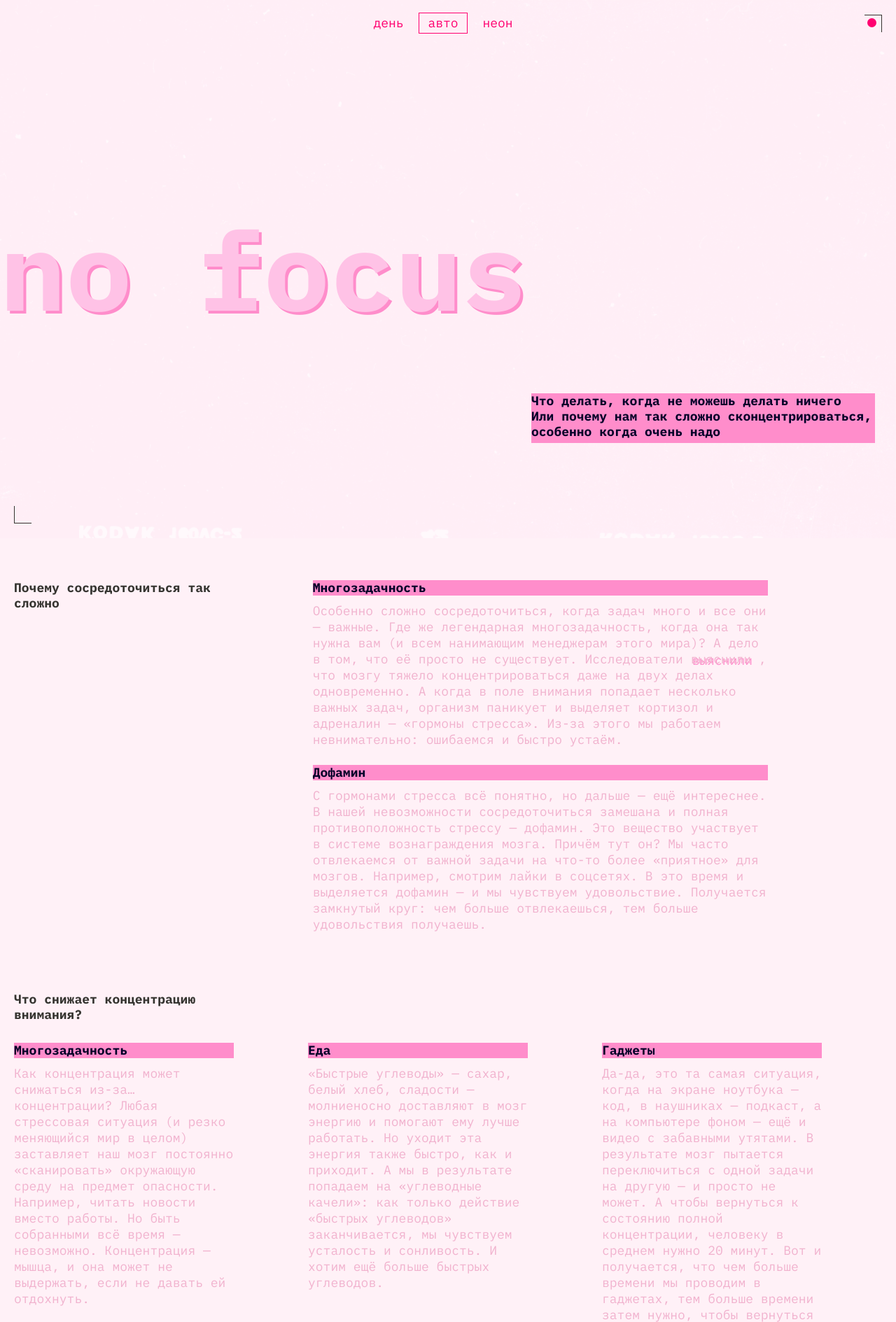
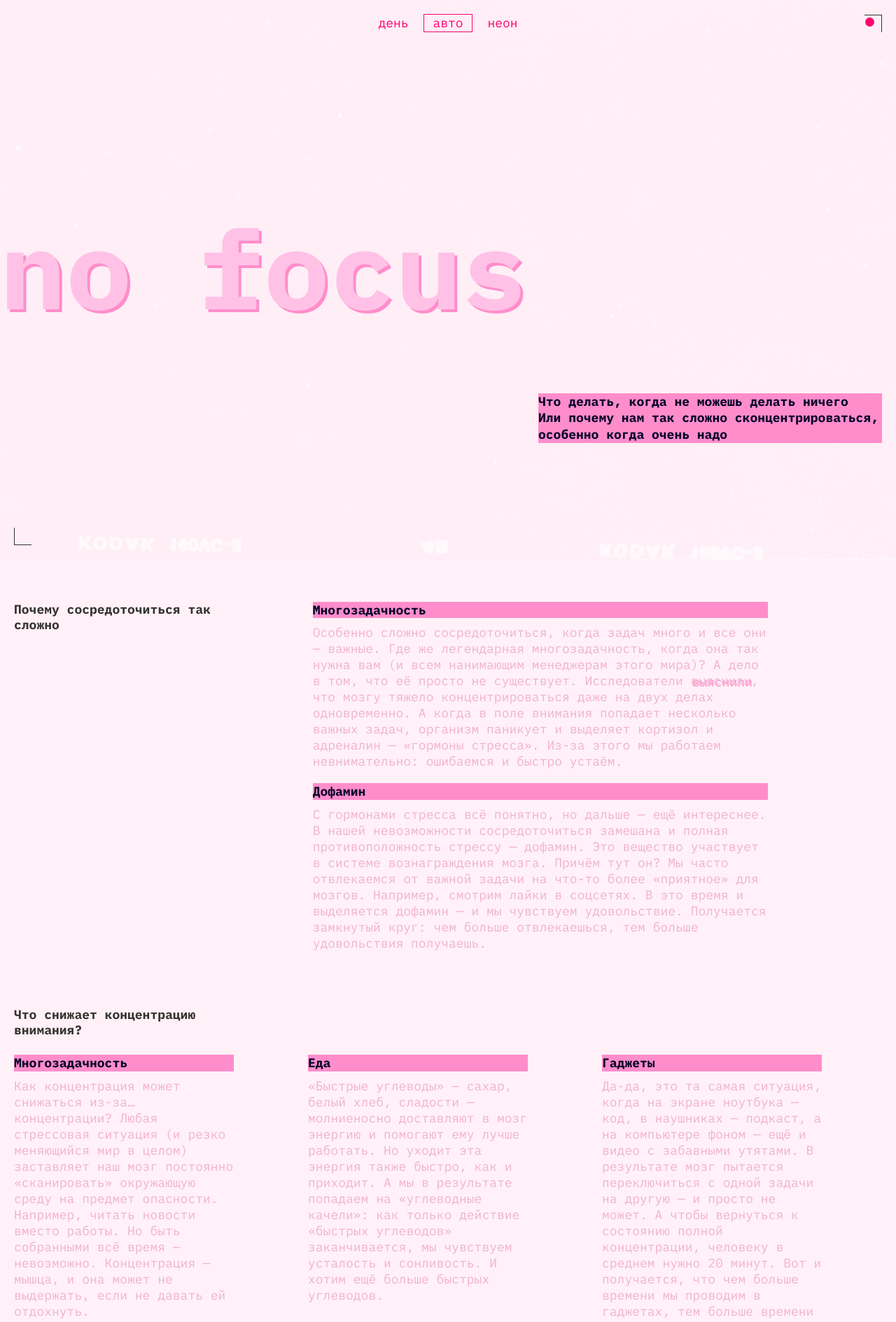
Before and after one commit to alexeyTolm/slozhno-sosredotochitsya-fd, a plain HTML site: page index.html in a window 1280 px wide. Shown: the top 1889 px of the page at 70% size. Drawn offline with Linux system fonts and the light colour scheme.

Commit message:
Проект 3 спринта

```diff
--- a/index.html
+++ b/index.html
@@ -9,12 +9,12 @@
     <link rel="shortcut icon" href="./images/favicon.svg" type="image/svg">
     <title>Сложно сосредоточиться</title>
     <script src="./scripts/script.js"></script>
+    <link rel="stylesheet" href="./fonts/fonts.css">
     <link rel="stylesheet" href="./styles/variables.css">
     <link rel="stylesheet" href="./styles/style.css">
     <link rel="stylesheet" href="./styles/dark.css">
     <link rel="stylesheet" href="./styles/light.css">
     <link rel="stylesheet" href="./styles/globals.css">
-    <link rel="stylesheet" href="./fonts/fonts.css">
   </head>
   <body class="page">
     <header class="header decorated-zone">
@@ -46,15 +46,15 @@
           </li>
         </ul>
       </nav>
-      <div class="header__title-text">
-        <p>no focus</p>
-      </div>
+      <h1 class="header__title-text">
+        no focus
+      </h1>
       <p class="header__accent-text title-decor">Что делать, когда не можешь делать ничего<br>
         Или почему нам так сложно сконцентрироваться,
         особенно когда очень надо</p>
     </header>
     <main class="main__content">
-      <div class="main__block-text block-1">
+      <section class="main__block-text block-1">
         <div class="main__main-text-wrapper">
           <p class="main__main-text">Почему сосредоточиться так сложно</p>
         </div>
@@ -64,8 +64,8 @@
             <p>Особенно сложно сосредоточиться, когда задач много и все они — важные.
             Где же легендарная многозадачность, когда она так нужна
             вам (и всем нанимающим менеджерам этого мира)? А дело в том, что
-             её просто не существует. Исследователи <span class="shadowed-text">выяснили</span>
-             , что мозгу тяжело
+             её просто не существует. Исследователи <a class="shadowed-text text-link" href="#">выяснили</a>,
+            что мозгу тяжело
              концентрироваться даже на двух делах одновременно.
              А когда в поле внимания попадает несколько
             важных задач, организм паникует и выделяет
@@ -84,8 +84,8 @@
             круг: чем больше отвлекаешься, тем больше удовольствия получаешь.</p>
           </div>
         </div>
-      </div>
-      <div class="main__block-text block-2">
+      </section>
+      <section class="main__block-text block-2">
         <p class="main__main-text">Что снижает концентрацию внимания?</p>
         <div class="main__content-block-2">
           <div class="block-text block-text-2">
@@ -117,8 +117,8 @@
               тем больше времени затем нужно, чтобы вернуться к работе.</p>
           </div>
         </div>
-      </div>
-      <div class="main__block-text block-3">
+      </section>
+      <section class="main__block-text block-3">
         <div class="main__main-text-wrapper">
           <p class="main__main-text">Как концентрироваться лучше, чем золотая рыбка (то есть дольше трёх секунд)</p>
         </div>
@@ -152,8 +152,8 @@
             <p>Настоящие бумажные книги. Это правда помогает с концентрацией: чтобы прочитать пост в соцсети, достаточно нескольких минут или даже секунд. А вот интересная книга способна затянуть и на несколько часов и круто тренирует направленное внимание.</p>
           </div>
       </div>
-      </div>
-      <div class="main__block-photo">
+      </section>
+      <section class="main__block-photo">
         <p class="title-decor photo">А можно в картинках?</p>
         <div class="main__block-photo gallery">
           <div class="gallery__item">
@@ -172,7 +172,7 @@
             <img class="gallery__image" src="./images/street.png" alt="Пустая улица города в розово-фиолетовых тонах с традиционными домами, деревьями и вывесками" />
           </div>
         </div>
-      </div>
+      </section>
     </main>
     <footer class="footer">
       <div class="footer__title-text">
--- a/styles/dark.css
+++ b/styles/dark.css
@@ -16,4 +16,5 @@
   --rec-color: #FF0070;
   --link-shadow: 2px 2px 0 var(--accent-color);
   --link-hover-shadow: 1px 1px 0 var(--accent-color);
+  --text-link: 1px solid #F1B2CE;
 }
--- a/styles/light.css
+++ b/styles/light.css
@@ -18,6 +18,8 @@
   --link-hover: 1px 1px 0 var(--accent-color);
   --link-shadow: 2px 2px 0 #FF0070;
   --border-color: #353430;
+  --text-link: 1px solid #000;
+  --button-visual: 1px solid rgb(0, 0, 0, .3);
 }
 
 @media (prefers-color-scheme: light) {
@@ -34,9 +36,10 @@
     --link-hover: 1px 1px 0 var(--accent-color);
     --border-color: #353430;
     --rec-color: transparent;
+    --text-link: 1px solid #000;
+    --button-visual: 1px solid rgb(0, 0, 0, .3);
   }
 }
-
 .theme-light .rec {
   display: none;
 }
--- a/styles/style.css
+++ b/styles/style.css
@@ -1,16 +1,20 @@
 /* Основные стили проекта. Это стили для темы, которую вы верстаете первой. */
 .header {
-  display: grid;
+  display: flex;
+  flex-direction: column;
+  align-items: flex-start;
   position: relative;
   background: var(--header-bg);
-  padding-bottom: 50px;
+  min-height: 100vh;
+  width: 100%;
+  padding: 0 10px 50px;
 }
 
 .header::before {
   content: '';
   position: absolute;
   top: 10px;
-  right: 20px;
+  right: 10px;
   width: 25px;
   height: 25px;
   border-top: 1px solid var(--heading-color);
@@ -21,7 +25,7 @@
   content: '';
   position: absolute;
   bottom: 10px;
-  left: 5px;
+  left: 10px;
   width: 25px;
   height: 25px;
   border-bottom: 1px solid var(--heading-color);
@@ -32,7 +36,7 @@
 .rec {
   position: absolute;
   top: 10px;
-  right: 25px;
+  right: 15px;
   font-size: var(--font-size-base);
   width: 52px;
   height: 26px;
@@ -52,12 +56,15 @@
   margin-left: 6px;
 }
 
+.header__theme-menu {
+  width: 100%;
+}
+
 .header__theme-menu-list {
   display: grid;
   gap: 8px;
   justify-self: end;
   margin-top: 69px;
-  margin-right: 10px;
   margin-bottom: 63px;
   width: 70px;
 }
@@ -85,27 +92,29 @@
   pointer-events: none;
 }
 
+.header__theme-menu-button:hover {
+  outline: var(--button-visual);
+}
+
+.header__theme-menu-button:focus {
+  border-bottom: var(--button-visual);
+}
+
 .header__title-text {
   font-size: clamp(7.25rem, 7.0115rem + 1.0178vw, 7.5rem);
   text-shadow: 4px 4px 0 var(--accent-color);
   color: var(--title-color);
   line-height: 82.5%;
-  align-self: center;
   font-family: var(--font-family);
   font-weight: bold;
   font-display: swap;
-  margin-left: 10px;
-  margin-bottom: 40px;
-}
-
-.title-decor {
-  background-color: var(--accent-color);
+  margin-bottom: 55px;
 }
 
 .header__accent-text {
-  width: 355px;
-  height: 117px;
-  margin: 55px 10px 0 15px;
+  max-width: 355px;
+  min-height: 117px;
+  height: fit-content;
   color: var(--text-on-accent);
   font-family: var(--font-family);
   font-weight: bold;
@@ -115,6 +124,7 @@
 .page {
   /* сохраните в разметке и стилях класс page у тега body. Он удобен, чтобы составлять селекторы для разных цветовых тем. */
   background-color: var(--body-bg);
+  background-attachment: fixed;
 }
 
 main {
@@ -123,7 +133,7 @@ main {
 
 .main__content {
   display: grid;
-  gap: 56px;
+  gap: 48px;
 }
 
 .main__main-text {
@@ -137,7 +147,22 @@ main {
 
 }
 
+.text-link {
+  text-decoration: none;
+}
+
+.text-link:hover {
+  border-bottom: var(--text-link);
+}
+
+.text-link:focus {
+  outline: var(--text-link);
+}
+
 .block-text {
+  display: flex;
+  flex-direction: column;
+  gap: 9px;
   width: 355px;
   font-family: var(--font-family);
   color: var(--text-on-accent);
@@ -151,39 +176,41 @@ main {
 }
 
 .title-decor {
-  margin-top: 20px;
-  margin-bottom: 10px;
+  background-color: var(--accent-color);
   color: #000028;
   font-family: var(--font-family);
   font-weight: bold;
   font-display: swap;
   font-size: var(--font-size-base);
-  line-height: 1.234;
+  line-height: 1.3;
 }
 
+.main__content-block-1, .main__content-block-2, .main__content-block-3 {
+  display: flex;
+  flex-direction: column;
+  gap: 20px;
+}
 
 .block-1 {
   display: grid;
-  gap: 10px;
+  gap: 24px;
 }
 
 .block-2 {
   display: grid;
-  gap: 8px;
+  gap: 24px;
 }
 
 .block-3 {
   display: grid;
-  gap: 15px;
+  gap: 24px;
+  /* ... */
 }
 
-.title-decor.photo {
-  margin-top: 10px;
-}
 
 .main__block-photo {
   display: grid;
-  gap: 10px;
+  gap: 8px;
 }
 
 .photo {
@@ -195,10 +222,14 @@ main {
 }
 
 .footer {
-  display: grid;
+  display: flex;
+  flex-direction: column;
+  align-items: center;
+  justify-content: center;
   position: relative;
   min-height: 668px;
-  margin: 30px 14px 13px 15px;
+  width: 100%;
+  min-height: 100vh;
 }
 
 .footer__title-text {
@@ -210,13 +241,14 @@ main {
   font-family: var(--font-family);
   font-weight: bold;
   font-display: swap;
+  margin-top: 60px;
 }
 
 .footer::before {
   content: '';
   position: absolute;
-  top: 10px;
-  right: -5px;
+  top: 40px;
+  right: 10px;
   width: 25px;
   height: 25px;
   border-top: 1px solid var(--heading-color);
@@ -226,8 +258,8 @@ main {
 .footer::after {
   content: '';
   position: absolute;
-  bottom: 10px;
-  left: -5px;
+  bottom: -20px;
+  left: 10px;
   width: 25px;
   height: 25px;
   border-bottom: 1px solid var(--heading-color);
@@ -241,31 +273,35 @@ main {
 
 @media (min-width: 768px) {
 
+  .header {
+    padding-left: 0;
+    align-items: flex-end;
+  }
+
   .header__title-text {
-    margin-left: 0px;
     font-size: clamp(7.5rem, 0.5625rem + 14.4531vw, 9.8125rem);
+    margin-right: auto;
   }
 
   .header__accent-text {
-    margin-top: 120px;
-    justify-self: end;
-    margin-bottom: 134px;
-    margin-right: 20px;
-    width: 364px;
-    height: 115px;
+    max-width: 366px;
+    margin-top: 106px;
+    margin-right: 10px;
   }
 
   .header__theme-menu-list {
     margin-top: 187px;
-    margin-right: 20px;
+    margin-right: 10px;
     margin-bottom: 173px;
   }
   .header::before {
     top: 20px;
+    right: 20px;
   }
 
   .rec {
     top: 20px;
+    right: 30px;
   }
 
   .rec::after {
@@ -278,7 +314,7 @@ main {
   }
 
   main {
-    padding-top: 45px;
+    padding-top: 60px;
     padding-left: 20px;
     padding-right: 20px;
   }
@@ -290,12 +326,12 @@ main {
     margin-bottom: 40px;
   }
 
+  .main__content {
+    gap: 40px;
+  }
+
   .main__main-text {
     width: 234px;
-  }
-
-  .main__main-text-wrapper {
-    margin-top: 20px;
   }
 
   .block-text {
@@ -312,13 +348,10 @@ main {
   }
 
   .block-3 {
-    margin-top: 5px;
+    margin-top: 40px;
     display: grid;
     grid-template-columns: 1fr 2fr;
-    margin-bottom: 23px;
-  }
-  .main__content-block-3 .block-text + .block-text {
-    margin-top: 25px;
+    margin-bottom: 40px;
   }
 
   .main__block-photo.gallery {
@@ -379,30 +412,36 @@ main {
   .footer__title-text {
     font-size: clamp(7.5rem, 0.5625rem + 14.4531vw, 9.8125rem);
     justify-self: center;
-    margin: 486px 0 463px 0;
+    margin: 524px 0 463px 0;
     width: 360px;
   }
 
   .footer::after {
-    left: 10px;
+    left: 20px;
+    bottom: 20px;
   }
 
   .footer::before {
-    top: 46px;
-    right: 10px;
+    top: 80px;
+    right: 22px;
   }
 }
 
 @media (min-width: 1024px) {
+  .header {
+    padding: 0;
+  }
+
   .header__theme-menu-list {
     display: flex;
-    justify-self: center;
-    margin: 18px 397px 273px 397px;
-    width: 240px;
+    align-items: center;
+    justify-content: center;
+    margin: 20px 0px 273px;
+    width: 100%;
   }
-  .rec {
-    margin-top: 1px;
-    margin-right: 2px;
+
+  .header__theme-menu-button {
+    height: 26px;
   }
 
   .header::before {
@@ -414,35 +453,29 @@ main {
   }
 
   .header__accent-text {
-    margin-top: 112px;
-    justify-self: end;
-    margin-bottom: 86px;
-    margin-right: 30px;
-    width: 491px;
-    height: 71px;
+    margin: 0;
+    margin-right: 20px;
+    max-width: 491px;
+    min-height: 71px;
   }
 
   .header__title-text {
-    margin: 0;
+    margin-bottom: 114px;
   }
 
   main {
-    padding-top: 40px;
+    padding-top: 60px;
+    gap: 35px;
     padding-left: 20px;
     padding-right: 20px;
   }
 
-  .main__main-text-wrapper {
-    margin-top: 10px;
-  }
-
   .main__main-text {
-    margin-top: 10px;
     width: 314px;
   }
 
   .main__content-block-1 {
-    gap: 5px;
+    gap: 20px;
   }
 
   .block-text {
@@ -453,14 +486,16 @@ main {
     width: 314px;
   }
 
+  .block-3 {
+    margin-top: 15px;
+    margin-bottom: 30px;
+  }
+
   .main__content-block-2 {
     margin-bottom: 23px;
     display: grid;
     gap: 20px;
     grid-template-columns: 1fr 1fr 1fr;
-  }
-  .main__content {
-    gap: 35px;
   }
 
   .main__content-block-3 {
@@ -473,16 +508,17 @@ main {
 
   .footer__title-text {
     margin: 0;
-    margin-top: 145px;
+    margin-top: 130px;
     justify-content: center;
     justify-items: center;
   }
 
   .footer::before {
-    top: 50px;
+    top: 83px;
+    right: 20px;
   }
 
   .footer::after {
-    display: none;
+    bottom: -44px;
   }
 }
--- a/styles/variables.css
+++ b/styles/variables.css
@@ -18,4 +18,6 @@
   --link-hover-shadow: 1px 1px 0 var(--accent-color);
   --font-family: 'IBM Plex mono', monospace;
   --font-size-base: 18px;
+  --text-link: 1px solid #F1B2CE;
+  --button-visual: 1px solid rgb(255, 0, 112, .5);
 }
```
